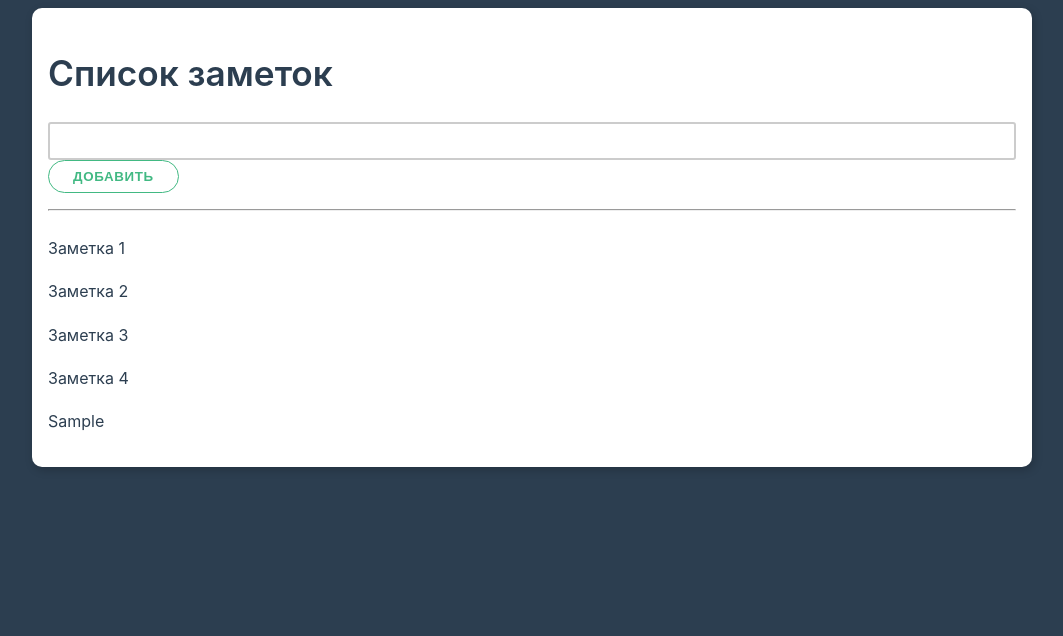
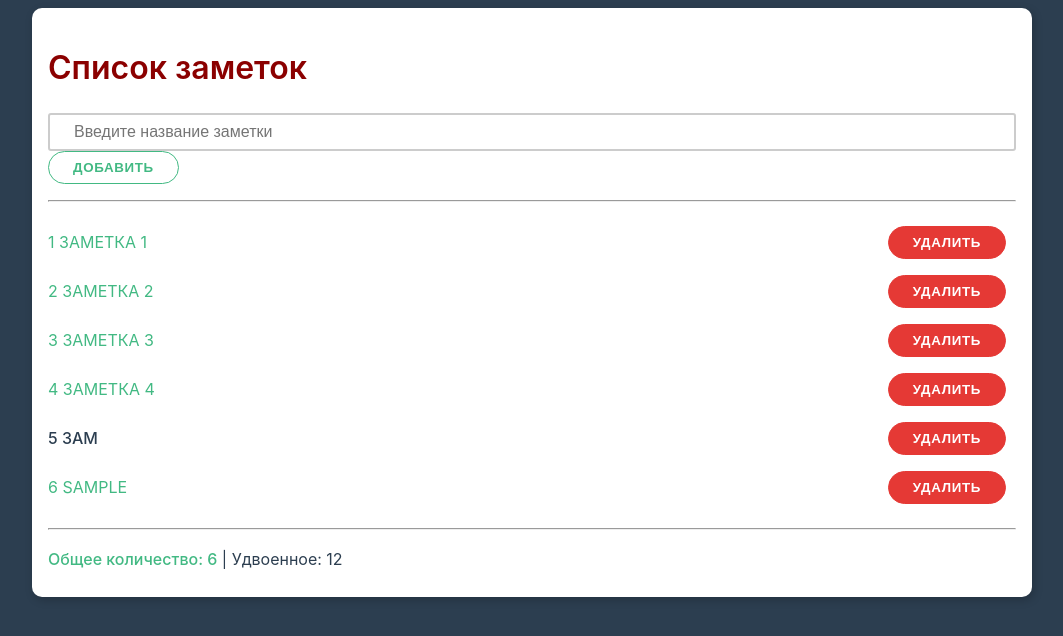
Before and after one commit to erik0002/Vue-Education-Course, a plain HTML site: page 001 - 2/index.html in a window 1280 px wide. Both pictures are taken after typing "Sample" into the empty fields and a click on the button "ДОБАВИТЬ". Shown: the whole page, without its empty margins (108-1171 px from the left). Drawn offline with nearby package versions, Linux system fonts and the light colour scheme.

Commit message:
work with form: add styles, modificators, labels, methods, optimization

```diff
--- a/001 - 2/app.js
+++ b/001 - 2/app.js
@@ -4,16 +4,33 @@ const App = {
             myPlaceholder: "Введите название заметки",
             title: 'Список заметок',
             inputValue: '',
-            notes: ['Заметка 1', 'Заметка 2', 'Заметка 3', 'Заметка 4']
+            notes: ['Заметка 1', 'Заметка 2', 'Заметка 3', 'Заметка 4', 'Зам']
         }
     },
     methods: {
-        inputChangeHandler(event){
-            this.inputValue = event.target.value;
+        addNewNote(){
+            if (this.inputValue !== '') {
+                this.notes.push(this.inputValue)
+                this.inputValue = ''
+            }
         },
-        addNewNote(){
-            this.notes.push(this.inputValue)
-            this.inputValue = ' '
+        toUpperCase(item){
+            return item.toUpperCase()
+        },
+        deleteNote(idx){
+            this.notes.splice(idx, 1)
+        }
+    },
+    computed: {
+        doubleCountComputed(){
+            return this.notes.length * 2
+        },
+    },
+    watch: {
+        inputValue(value){
+            if(value.length > 20){
+                this.inputValue = ''
+            }
         }
     }
 }
--- a/001 - 2/index.html
+++ b/001 - 2/index.html
@@ -10,23 +10,33 @@
 
   <div class="container" id="app">
     <div class="card">
-      <h1>{{ title }}</h1>
+      <h1 :style="{
+        color: inputValue.length < 5 ? 'darkred': 'darkblue',
+        fontSize: inputValue.length < 6 ? '2rem' : '1.5rem'
+      }">{{ title }}</h1>
       <div class="form-control">
         <input
                 type="text"
-                v-bind:placeholder="myPlaceholder"
-                v-bind:value="inputValue"
-                v-on:input="inputChangeHandler"
-                v-on:keypress.enter="addNewNote"
+                :placeholder="myPlaceholder"
+                v-model="inputValue"
+                @keypress.enter="addNewNote"
         />
-        <button class="btn" v-on:click="addNewNote">Добавить</button>
+        <button class="btn" @click="addNewNote">Добавить</button>
         <hr/>
-        <ul class="list">
-          <li class="list-item" v-for="myNote in notes">
-            {{myNote}}
+        <ul class="list" v-if="notes.length !== 0">
+          <li class="list-item" v-for="(myNote, idx) in notes">
+            <span :class="myNote.length > 5 ? 'primary':'bold'">{{idx + 1}} {{toUpperCase(myNote)}}</span>
+            <button class="btn danger" @click="deleteNote(idx, $event)">Удалить</button>
+          </li>
+          <hr/>
+          <li>
+            <strong :class="{
+              'primary': true,
+              'bold': notes.length > 7
+            }">Общее количество: {{notes.length}}</strong> | Удвоенное: {{ doubleCountComputed }}
           </li>
         </ul>
-
+        <div v-else="notes.length === 0" :class="['bold', 'btn danger']">Заметок пока нет. Добавьте свою первую заметку.)</div>
       </div>
     </div>
   </div>
```
